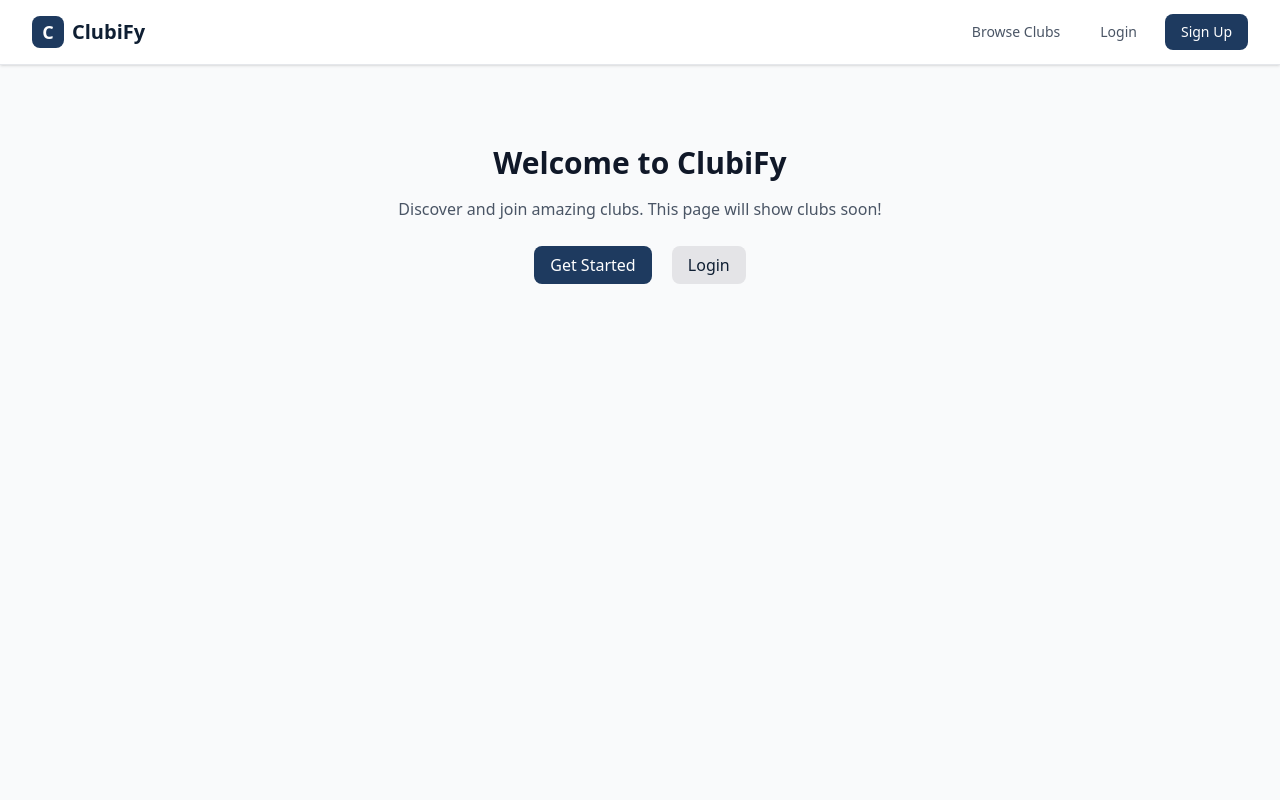
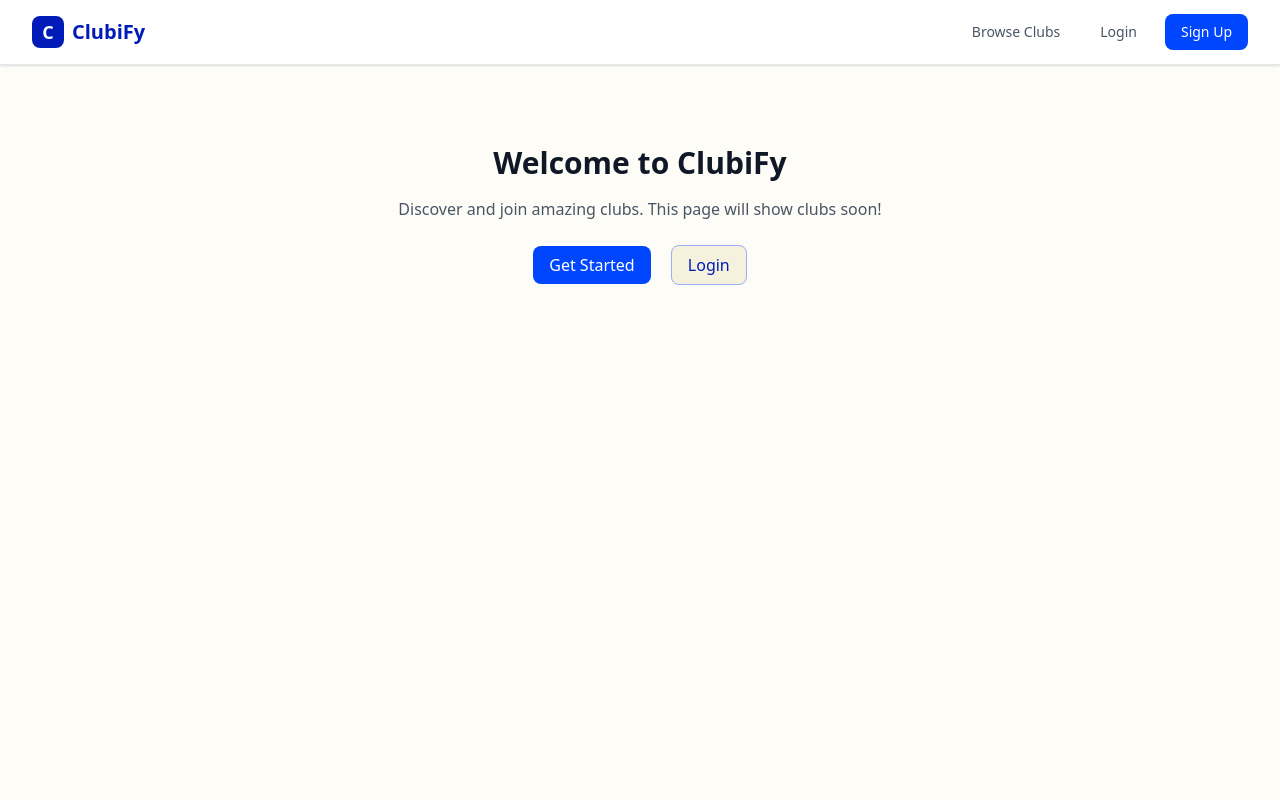
Before and after one commit to Radib-BK/ClubiFy, a Django app: page /clubs/ in a window 1280 px wide. Run offline with Django 4.2, Linux system fonts and the light colour scheme.

Commit message:
Css changes

```diff
--- a/static/css/output.css
+++ b/static/css/output.css
@@ -16,7 +16,6 @@
     --color-green-800: oklch(44.8% 0.119 151.328);
     --color-blue-100: oklch(93.2% 0.032 255.585);
     --color-blue-800: oklch(42.4% 0.199 265.638);
-    --color-gray-50: oklch(98.5% 0.002 247.839);
     --color-gray-200: oklch(92.8% 0.006 264.531);
     --color-gray-500: oklch(55.1% 0.027 264.364);
     --color-gray-600: oklch(44.6% 0.03 256.802);
@@ -41,11 +40,15 @@
     --radius-lg: 0.5rem;
     --default-font-family: var(--font-sans);
     --default-mono-font-family: var(--font-mono);
-    --color-primary-500: #1e3a5f;
-    --color-primary-600: #172e4d;
-    --color-primary-700: #0f1f33;
-    --color-silver-200: #e4e4e7;
-    --color-silver-300: #d4d4d8;
+    --color-primary-200: #99adff;
+    --color-primary-500: #0046FF;
+    --color-primary-600: #0039cc;
+    --color-primary-700: #001BB7;
+    --color-accent-500: #FF8040;
+    --color-accent-600: #e66a2a;
+    --color-cream-50: #fdfcf7;
+    --color-cream-100: #F5F1DC;
+    --color-cream-200: #ebe5c4;
   }
 }
 @layer base {
@@ -318,14 +321,14 @@
   .bg-blue-100 {
     background-color: var(--color-blue-100);
   }
-  .bg-gray-50 {
-    background-color: var(--color-gray-50);
+  .bg-cream-50 {
+    background-color: var(--color-cream-50);
   }
   .bg-green-100 {
     background-color: var(--color-green-100);
   }
-  .bg-primary-500 {
-    background-color: var(--color-primary-500);
+  .bg-primary-700 {
+    background-color: var(--color-primary-700);
   }
   .bg-red-100 {
     background-color: var(--color-red-100);
@@ -477,21 +480,29 @@
   }
   .btn:focus {
     outline: none;
-    box-shadow: 0 0 0 2px var(--color-primary-500, #1e3a5f);
+    box-shadow: 0 0 0 2px var(--color-primary-500, #0046FF);
   }
   .btn-primary {
-    background-color: var(--color-primary-500, #1e3a5f);
+    background-color: var(--color-primary-500, #0046FF);
     color: white;
   }
   .btn-primary:hover {
-    background-color: var(--color-primary-700, #0f1f33);
+    background-color: var(--color-primary-700, #001BB7);
   }
   .btn-secondary {
-    background-color: var(--color-silver-200, #e4e4e7);
-    color: var(--color-primary-700, #0f1f33);
+    background-color: var(--color-cream-100, #F5F1DC);
+    color: var(--color-primary-700, #001BB7);
+    border: 1px solid var(--color-primary-200, #99adff);
   }
   .btn-secondary:hover {
-    background-color: var(--color-silver-300, #d4d4d8);
+    background-color: var(--color-cream-200, #ebe5c4);
+  }
+  .btn-accent {
+    background-color: var(--color-accent-500, #FF8040);
+    color: white;
+  }
+  .btn-accent:hover {
+    background-color: var(--color-accent-600, #e66a2a);
   }
   .btn-danger {
     background-color: #dc2626;
@@ -515,7 +526,7 @@
   }
   .input:focus {
     outline: none;
-    box-shadow: 0 0 0 2px var(--color-primary-500, #1e3a5f);
+    box-shadow: 0 0 0 2px var(--color-primary-500, #0046FF);
     border-color: transparent;
   }
   .card {
--- a/templates/base.html
+++ b/templates/base.html
@@ -14,7 +14,7 @@
     <!-- Tailwind CSS -->
     <link href="{% static 'css/output.css' %}" rel="stylesheet">
 </head>
-<body class="h-full bg-gray-50 font-sans">
+<body class="h-full bg-cream-50 font-sans">
     <!-- Navigation -->
     <nav class="bg-white shadow-sm border-b border-gray-200">
         <div class="max-w-7xl mx-auto px-4 sm:px-6 lg:px-8">
@@ -22,7 +22,7 @@
                 <!-- Logo -->
                 <div class="flex items-center">
                     <a href="{% url 'clubs:club_list' %}" class="flex items-center space-x-2">
-                        <div class="w-8 h-8 bg-primary-500 rounded-lg flex items-center justify-center">
+                        <div class="w-8 h-8 bg-primary-700 rounded-lg flex items-center justify-center">
                             <span class="text-white font-bold text-lg">C</span>
                         </div>
                         <span class="text-xl font-bold text-primary-700">ClubiFy</span>
```
Also changed, not shown: static/src/input.css (+40 -24 lines).
